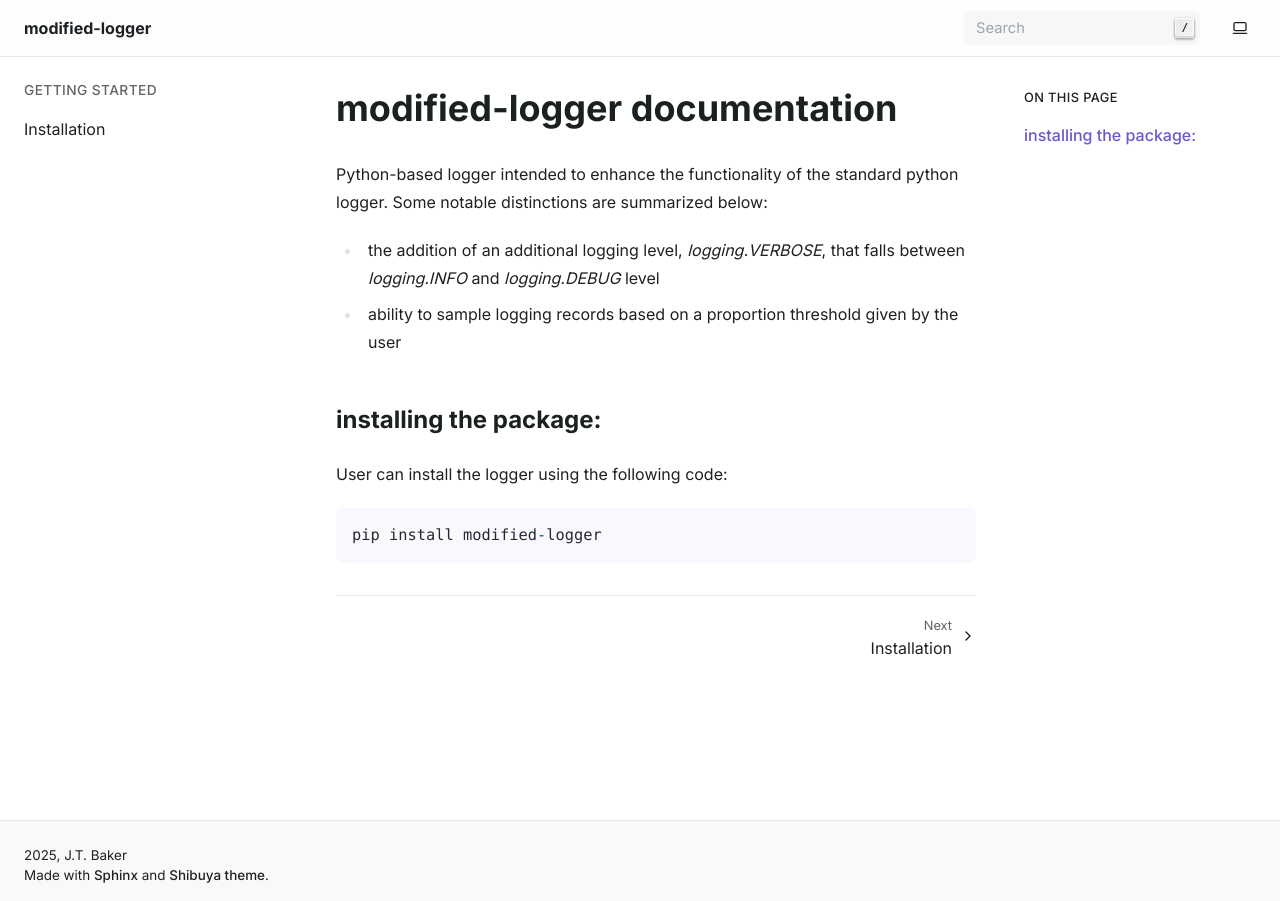
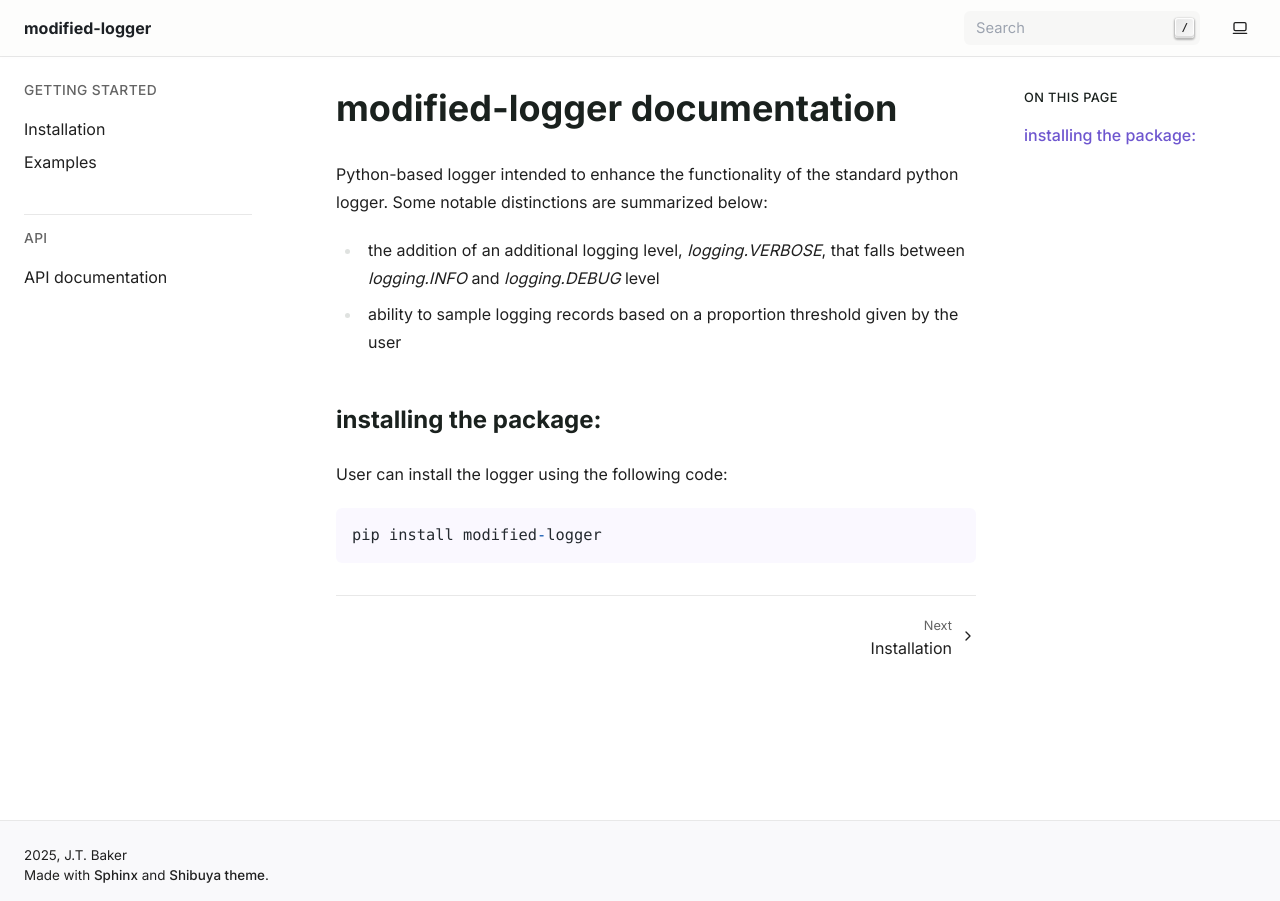
Before and after one commit to jtb324/log, a Sphinx documentation site: the page built from docs/source/index.rst, in a window 1280 px wide. Built offline with Sphinx 7.4.7, drawn with Linux system fonts in a browser that asks for light colours.

Commit message:
Docs(docs): - jtb324 - 9/26/26 - 9:42pm --- On branch sampling Changes to be committed: 	new file:   docs/source/api.rst 	new file:   docs/source/examples.rst 	modified:   docs/source/index.rst
expanded documentation
---
Expanded documentation to have include information about the api
(currently it is only doing 1 module for some reason) and started a page
for the examples of how to use the package

```diff
--- /dev/null
+++ b/docs/source/api.rst
@@ -0,0 +1,5 @@
+API documentation
+=================
+
+.. automodule:: log.logger
+   :members:
--- a/docs/source/index.rst
+++ b/docs/source/index.rst
@@ -27,3 +27,11 @@
    :hidden:
 
    installation
+   examples
+
+.. toctree::
+   :maxdepth: 2
+   :caption: API
+   :hidden:
+
+   api
```
Also changed, not shown: docs/source/examples.rst (added, +9 -0 lines).
